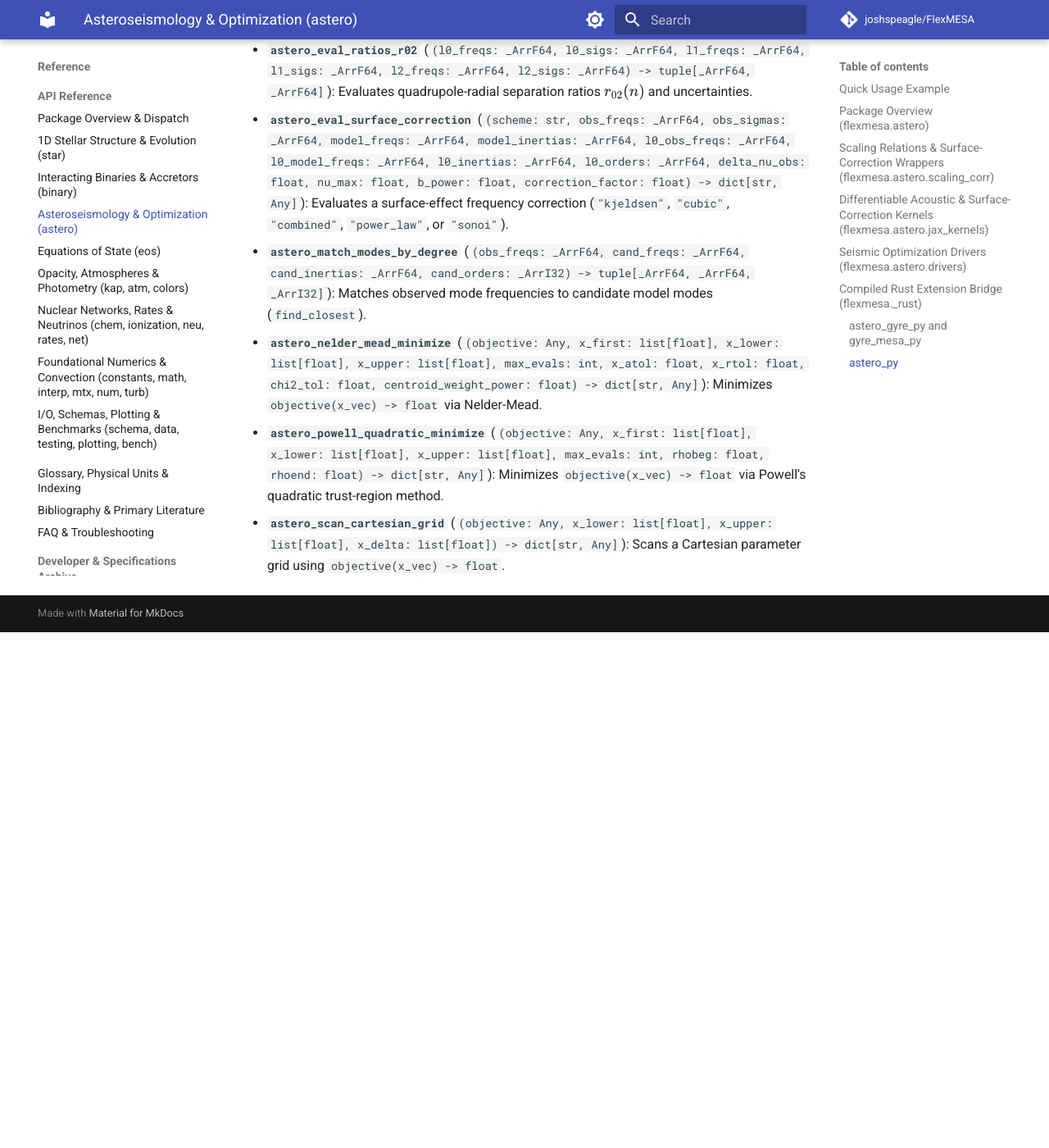
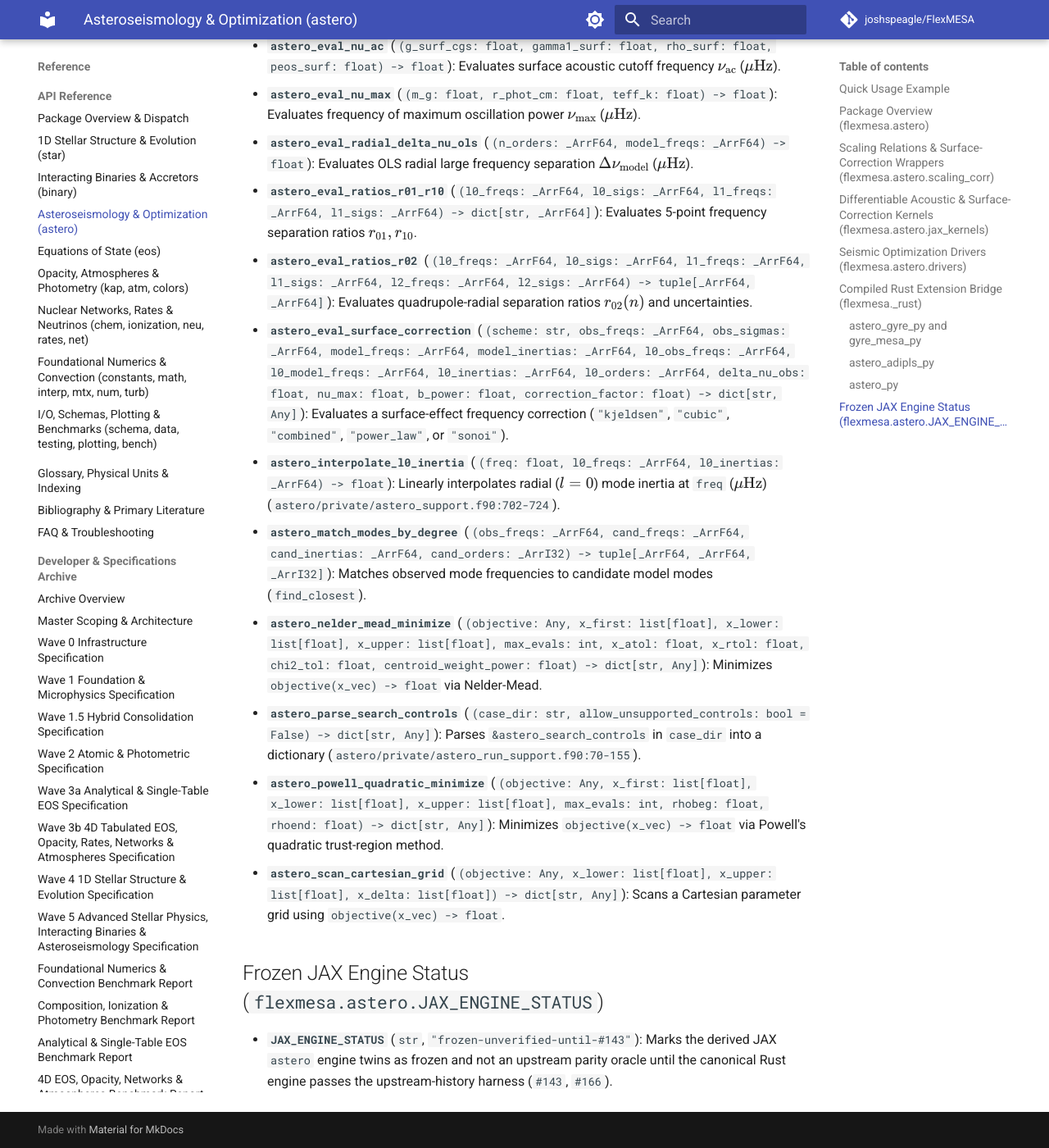
Before and after one commit to joshspeagle/FlexMESA, an MkDocs documentation site: the page built from docs/api/astero.md, in a window 1280 px wide and 1400 px high, scrolled down 4044 px. Shown: the whole window at 82% size. Built offline with MkDocs 1.6.1 and Material for MkDocs 9.7.7, drawn with Linux system fonts in a browser that asks for light colours; comment, search, counter and statistics services are not loaded; before the commit the page ends 4815 px from its top, so only the background shows below that; some of the changed text lies outside the part shown.

Commit message:
docs(api): add API bullets for astero_adipls_py AsteroAdipls, astero_interpolate_l0_inertia, astero_parse_search_controls and JAX_ENGINE_STATUS on docs/api/astero.md (P1.4)
docs/api/astero.md: API bullets, in the - **`name`** form the stricter coverage
rule requires, for symbols that were documented only by a prose mention.
Signatures from src/flexmesa/_rust.pyi and docstrings in src/flexmesa/_dispatch.py,
crates/flexmesa-py/src/{astero_py,astero_adipls_py,math_solvers}.rs, and the
package __all__ lists. No behaviour documented that the docstrings do not state.

Commands: python scripts/docs/check_api_coverage.py --check (after the checker
change in the next commit) passes with 0 allowlisted.

Co-Authored-By: Claude Sonnet 5.5 <noreply@anthropic.com>
(cherry picked from commit 5eaef0675f333c346a3b0e82d3c1c85efc8c559b)

```diff
--- a/docs/api/astero.md
+++ b/docs/api/astero.md
@@ -69,6 +69,10 @@ Low-level Safe Rust PyO3 bindings exposed via `flexmesa._rust` for asteroseismol
 - **`GyreMesa`** (`(file: str)`; methods `set_constant`, `set_constant_str`, `set_mesa_constants`, `set_model`, `get_modes`, `get_modes_full`): Wraps `gyre_mesa_m` module state for one run.
 - **`GyreMesaMode`** (properties `n_pg`, `n_p`, `n_g`, `freq`, `x`, `xi_r`, `xi_h`, `dw_dx`): Mode summary and eigenfunctions returned by `GyreMesa.get_modes_full` (`#170`), with frequency in $\mathrm{Hz}$ and radial eigenfunction profiles across the GYRE grid (`1..=md%n`).
 
+### `astero_adipls_py`
+
+- **`AsteroAdipls`** (`(case_dir: str)`; method `get_one_el_info(model: StarModelHandle, el: int, nu1: float, nu2: float, iscan: int, r_cm: float, g_cgs: float, m_g: float, add_center_point: bool, keep_surface_point: bool, add_atmosphere: bool, do_redistribute_mesh: bool, store_for_adipls: bool) -> list[tuple[int, int, int, float, float, float]]`): Runs `run_adipls` startup and `do_adipls_get_one_el_info` for one `astero` run, reading the case's `&astero_search_controls` and initializing ADIPLS from `adipls.c.pruned.in` (`astero/private/astero_run_support.f90:117-124`).
+
 ### `astero_py`
 
 - **`astero_eval_acoustic_profile`** (`(r: _ArrF64, csound: _ArrF64, r_center: float, r_phot: float) -> dict[str, Any]`): Evaluates the acoustic radius profile $\tau(r_k)$, acoustic depth profile $\tau_{\mathrm{depth}}(r_k)$, and photospheric acoustic radius $\tau_0$ ($\mathrm{s}$).
@@ -84,7 +88,14 @@ Low-level Safe Rust PyO3 bindings exposed via `flexmesa._rust` for asteroseismol
 - **`astero_eval_ratios_r01_r10`** (`(l0_freqs: _ArrF64, l0_sigs: _ArrF64, l1_freqs: _ArrF64, l1_sigs: _ArrF64) -> dict[str, _ArrF64]`): Evaluates 5-point frequency separation ratios $r_{01}, r_{10}$.
 - **`astero_eval_ratios_r02`** (`(l0_freqs: _ArrF64, l0_sigs: _ArrF64, l1_freqs: _ArrF64, l1_sigs: _ArrF64, l2_freqs: _ArrF64, l2_sigs: _ArrF64) -> tuple[_ArrF64, _ArrF64]`): Evaluates quadrupole-radial separation ratios $r_{02}(n)$ and uncertainties.
 - **`astero_eval_surface_correction`** (`(scheme: str, obs_freqs: _ArrF64, obs_sigmas: _ArrF64, model_freqs: _ArrF64, model_inertias: _ArrF64, l0_obs_freqs: _ArrF64, l0_model_freqs: _ArrF64, l0_inertias: _ArrF64, l0_orders: _ArrF64, delta_nu_obs: float, nu_max: float, b_power: float, correction_factor: float) -> dict[str, Any]`): Evaluates a surface-effect frequency correction (`"kjeldsen"`, `"cubic"`, `"combined"`, `"power_law"`, or `"sonoi"`).
+- **`astero_interpolate_l0_inertia`** (`(freq: float, l0_freqs: _ArrF64, l0_inertias: _ArrF64) -> float`): Linearly interpolates radial ($l=0$) mode inertia at `freq` ($\mu\mathrm{Hz}$) (`astero/private/astero_support.f90:702-724`).
 - **`astero_match_modes_by_degree`** (`(obs_freqs: _ArrF64, cand_freqs: _ArrF64, cand_inertias: _ArrF64, cand_orders: _ArrI32) -> tuple[_ArrF64, _ArrF64, _ArrI32]`): Matches observed mode frequencies to candidate model modes (`find_closest`).
 - **`astero_nelder_mead_minimize`** (`(objective: Any, x_first: list[float], x_lower: list[float], x_upper: list[float], max_evals: int, x_atol: float, x_rtol: float, chi2_tol: float, centroid_weight_power: float) -> dict[str, Any]`): Minimizes `objective(x_vec) -> float` via Nelder-Mead.
+- **`astero_parse_search_controls`** (`(case_dir: str, allow_unsupported_controls: bool = False) -> dict[str, Any]`): Parses `&astero_search_controls` in `case_dir` into a dictionary (`astero/private/astero_run_support.f90:70-155`).
 - **`astero_powell_quadratic_minimize`** (`(objective: Any, x_first: list[float], x_lower: list[float], x_upper: list[float], max_evals: int, rhobeg: float, rhoend: float) -> dict[str, Any]`): Minimizes `objective(x_vec) -> float` via Powell's quadratic trust-region method.
 - **`astero_scan_cartesian_grid`** (`(objective: Any, x_lower: list[float], x_upper: list[float], x_delta: list[float]) -> dict[str, Any]`): Scans a Cartesian parameter grid using `objective(x_vec) -> float`.
+
+
+## Frozen JAX Engine Status (`flexmesa.astero.JAX_ENGINE_STATUS`)
+
+- **`JAX_ENGINE_STATUS`** (`str`, `"frozen-unverified-until-#143"`): Marks the derived JAX `astero` engine twins as frozen and not an upstream parity oracle until the canonical Rust engine passes the upstream-history harness (`#143`, `#166`).
```
